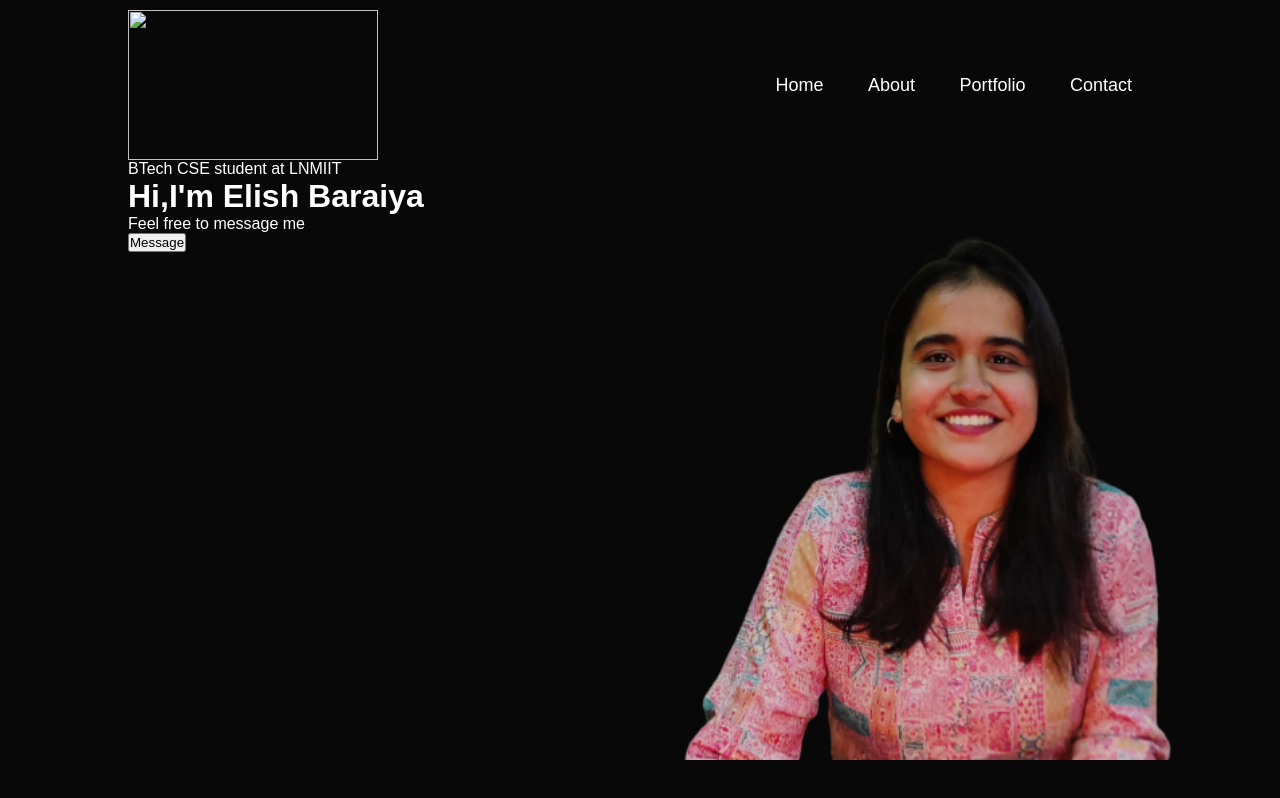
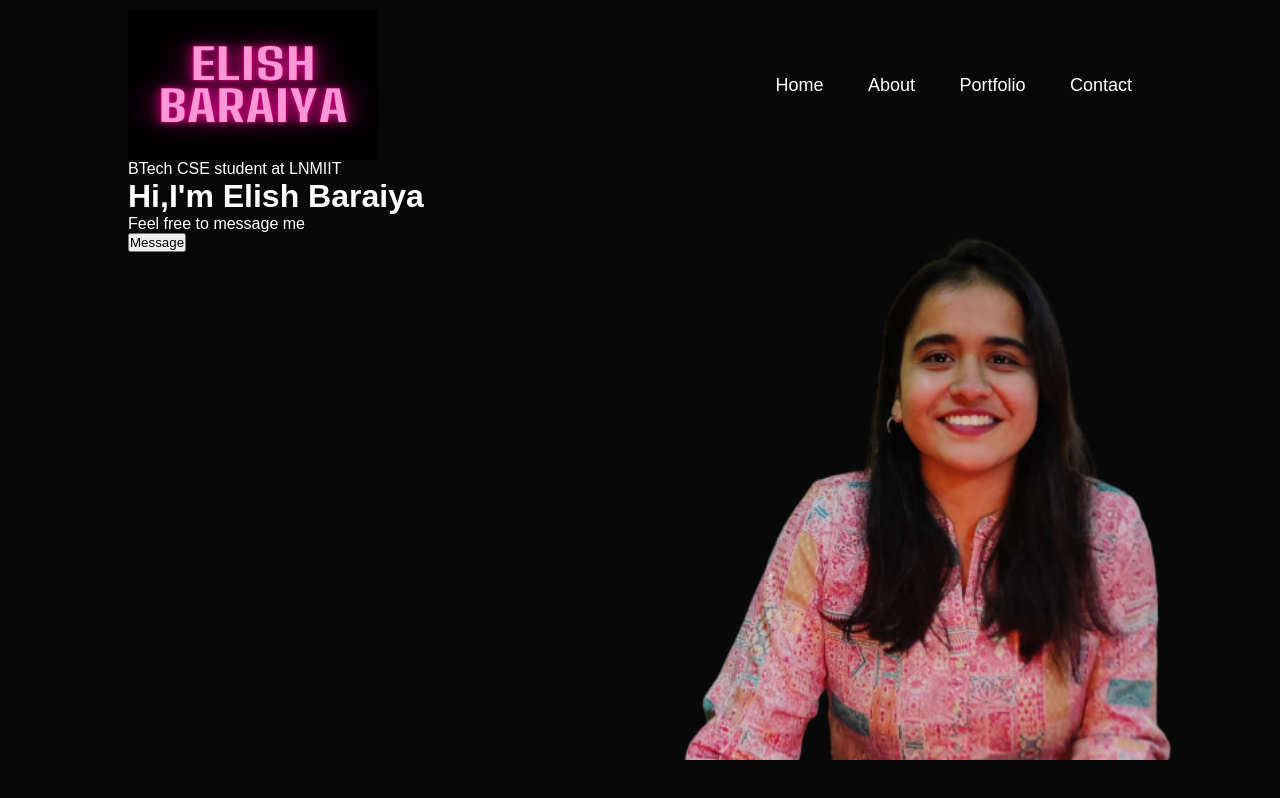
Before and after one commit to ElishBaraiya/Personal_Portfolio, a plain HTML site: page index.html in a window 1280 px wide. Drawn offline with Linux system fonts and the light colour scheme; files whose address does not match are found by name.

Commit message:
Update index.html

```diff
--- a/index.html
+++ b/index.html
@@ -10,7 +10,7 @@
 <div id="header">
     <div class = "container">
         <nav>
-            <img src="images/Elish Baraiya.png" class="logo">
+            <img src="https://github.com/ElishBaraiya/Personal_Portfolio/blob/main/Elish%20Baraiya.png?raw=true" class="logo">
             <ul>
                 <li><a href="#">Home</a></li>
                 <li><a href="#">About</a></li>
```
